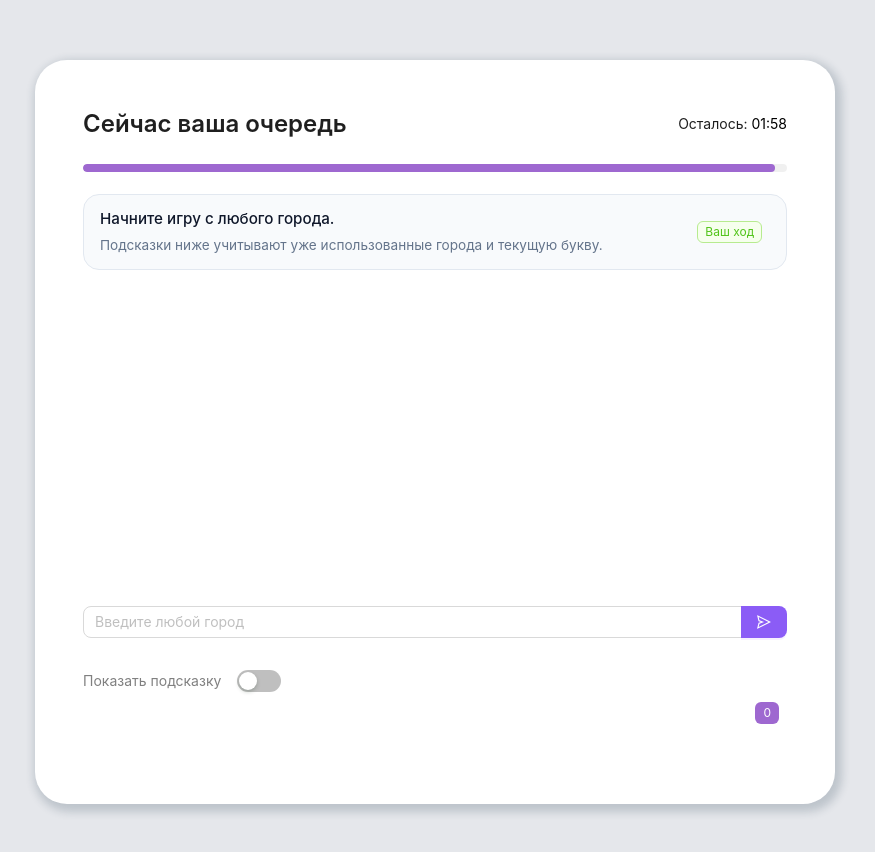
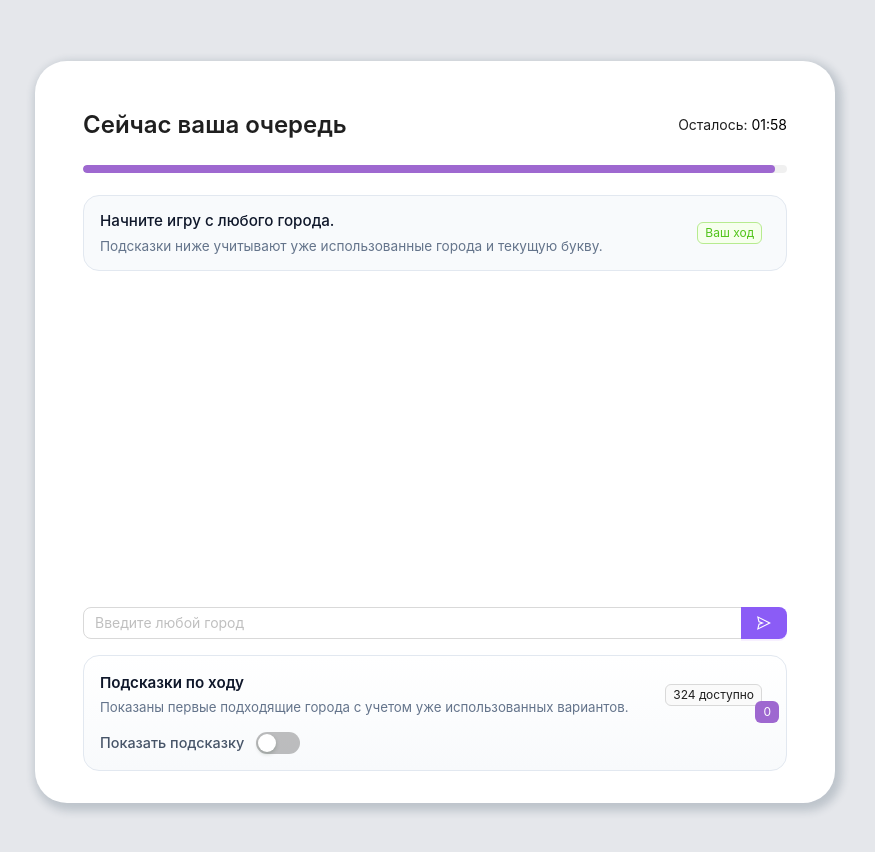
Before and after one commit to SemenKr/cities-game, a React (Vite) app: page / in a window 1280 px wide. Both pictures are taken after a click on the button "Начать игру". Shown: the top 852 px of the page, without its empty margins (205-1080 px from the left). Built offline with nearby package versions, Linux system fonts and the light colour scheme.

Commit message:
Refresh city suggestions panel

```diff
--- /dev/null
+++ b/src/components/CityInput.module.scss
@@ -0,0 +1,67 @@
+.form {
+  display: grid;
+  gap: 1rem;
+}
+
+.submitRow {
+  width: 100%;
+}
+
+.error {
+  margin: 0;
+  color: #dc2626;
+  font-size: 0.9rem;
+  font-weight: 500;
+}
+
+.suggestionsPanel {
+  display: grid;
+  gap: 0.85rem;
+  padding: 1rem;
+  border: 1px solid #e2e8f0;
+  border-radius: 1rem;
+  background: linear-gradient(180deg, #ffffff, #f8fafc);
+}
+
+.suggestionsPanelHidden {
+  display: none;
+}
+
+.suggestionsHeader {
+  display: flex;
+  align-items: center;
+  justify-content: space-between;
+  gap: 1rem;
+}
+
+.suggestionsMeta {
+  display: grid;
+  gap: 0.2rem;
+}
+
+.suggestionsTitle {
+  color: #0f172a;
+  font-size: 0.95rem;
+  font-weight: 600;
+}
+
+.suggestionsHint {
+  color: #64748b;
+  font-size: 0.83rem;
+}
+
+.suggestionsToggle {
+  display: inline-flex;
+  align-items: center;
+  gap: 0.75rem;
+  color: #475569;
+  font-size: 0.9rem;
+  font-weight: 500;
+}
+
+@media (max-width: 640px) {
+  .suggestionsHeader {
+    align-items: flex-start;
+    flex-direction: column;
+  }
+}
--- a/src/components/CityInput.tsx
+++ b/src/components/CityInput.tsx
@@ -3,8 +3,9 @@ import {ChangeEvent, FC, FormEvent, useRef, useState} from 'react';
 import cityListData from "src/data/CitiesListData.ts";
 import CitySuggestions from "src/components/CitySuggestions.tsx";
 import { filterAvailableCities } from "src/lib/cityRules.ts";
-import {Button, Flex, Input, InputRef, Space, Switch} from "antd";
+import {Button, Input, InputRef, Space, Switch, Tag} from "antd";
 import {SendOutlined} from "@ant-design/icons";
+import styles from './CityInput.module.scss';
 
 
 interface CityInputProps {
@@ -61,9 +62,9 @@ const CityInput: FC<CityInputProps> = ({onSubmit, onChangeInput, lastLetter, err
     });
 
     return (
-        <form onSubmit={handleFormSubmit} id={'cityForm'}>
+        <form onSubmit={handleFormSubmit} id={'cityForm'} className={styles.form}>
 
-            <Space.Compact style={{ width: '100%' }}>
+            <Space.Compact className={styles.submitRow}>
                 <Input
                     value={inputValue}
                     onChange={handleInputChange}
@@ -77,10 +78,23 @@ const CityInput: FC<CityInputProps> = ({onSubmit, onChangeInput, lastLetter, err
                         <SendOutlined  />
                 </Button>
             </Space.Compact>
-            {error && <div style={{color: 'red'}}>{error}</div>}
-            <Flex vertical gap="middle" style={{padding: '2rem 0', minHeight: '3rem'}}>
-                <label htmlFor="showSuggestions" style={{display: 'flex', gap: '1rem', color: 'gray'
-                }}>
+            {error && <p className={styles.error}>{error}</p>}
+            <div className={styles.suggestionsPanel}>
+                <div className={styles.suggestionsHeader}>
+                    <div className={styles.suggestionsMeta}>
+                        <div className={styles.suggestionsTitle}>
+                            Подсказки по ходу
+                            {lastLetter ? ` на букву "${lastLetter}"` : ''}
+                        </div>
+                        <div className={styles.suggestionsHint}>
+                            Показаны первые подходящие города с учетом уже использованных вариантов.
+                        </div>
+                    </div>
+                    <Tag color={showSuggestions ? 'processing' : 'default'}>
+                        {filteredCities.length} доступно
+                    </Tag>
+                </div>
+                <label htmlFor="showSuggestions" className={styles.suggestionsToggle}>
                     Показать подсказку
                     <Switch
                         id="showSuggestions"
@@ -88,14 +102,10 @@ const CityInput: FC<CityInputProps> = ({onSubmit, onChangeInput, lastLetter, err
                         onChange={handleCheckboxChange}
                     />
                 </label>
-                <div style={{
-                    visibility: showSuggestions ? 'visible' : 'hidden',
-                    opacity: showSuggestions ? .8 : 0,
-                    transition: 'opacity 0.3s ease'
-                }}>
+                <div className={showSuggestions ? undefined : styles.suggestionsPanelHidden}>
                     <CitySuggestions suggestions={filteredCities.slice(0, 10)} onSelect={handleCitySelect}/>
                 </div>
-            </Flex>
+            </div>
 
         </form>
     );
--- /dev/null
+++ b/src/components/CitySuggestions.module.scss
@@ -0,0 +1,31 @@
+.list {
+  display: flex;
+  flex-wrap: wrap;
+  gap: 0.6rem;
+}
+
+.suggestion {
+  height: auto;
+  padding: 0.45rem 0.8rem;
+  border-radius: 999px;
+  border: 1px solid #ddd6fe;
+  background: #f5f3ff;
+  color: #6d28d9;
+  font-weight: 500;
+  transition: transform 0.15s ease, border-color 0.15s ease, background 0.15s ease;
+}
+
+.suggestion:hover {
+  border-color: #8b5cf6;
+  background: #ede9fe;
+  transform: translateY(-1px);
+}
+
+.empty {
+  padding: 0.85rem 1rem;
+  border-radius: 0.85rem;
+  border: 1px dashed #cbd5e1;
+  background: #f8fafc;
+  color: #64748b;
+  font-size: 0.9rem;
+}
--- a/src/components/CitySuggestions.tsx
+++ b/src/components/CitySuggestions.tsx
@@ -1,5 +1,6 @@
-import {FC,} from 'react';
-import { AutoComplete } from "antd";
+import { FC } from 'react';
+import { Button } from "antd";
+import styles from './CitySuggestions.module.scss';
 
 interface CitySuggestionsProps {
     suggestions: string[];
@@ -7,15 +8,26 @@ interface CitySuggestionsProps {
 }
 
 const CitySuggestions: FC<CitySuggestionsProps> = ({ suggestions, onSelect }) => {
-    const dataSource = suggestions.map(city => ({ value: city }));
+    if (suggestions.length === 0) {
+        return (
+            <div className={styles.empty}>
+                Подходящих подсказок сейчас нет. Попробуйте изменить ввод или продолжить без подсказки.
+            </div>
+        );
+    }
 
     return (
-        <AutoComplete
-            style={{ width: '100%' }}
-            onSelect={(value) => onSelect(value)}
-            placeholder="Выберите город"
-            options={dataSource.map(city => ({ value: city.value }))}
-        />
+        <div className={styles.list}>
+            {suggestions.map((city) => (
+                <Button
+                    key={city}
+                    className={styles.suggestion}
+                    onClick={() => onSelect(city)}
+                >
+                    {city}
+                </Button>
+            ))}
+        </div>
     );
 };
 
```
